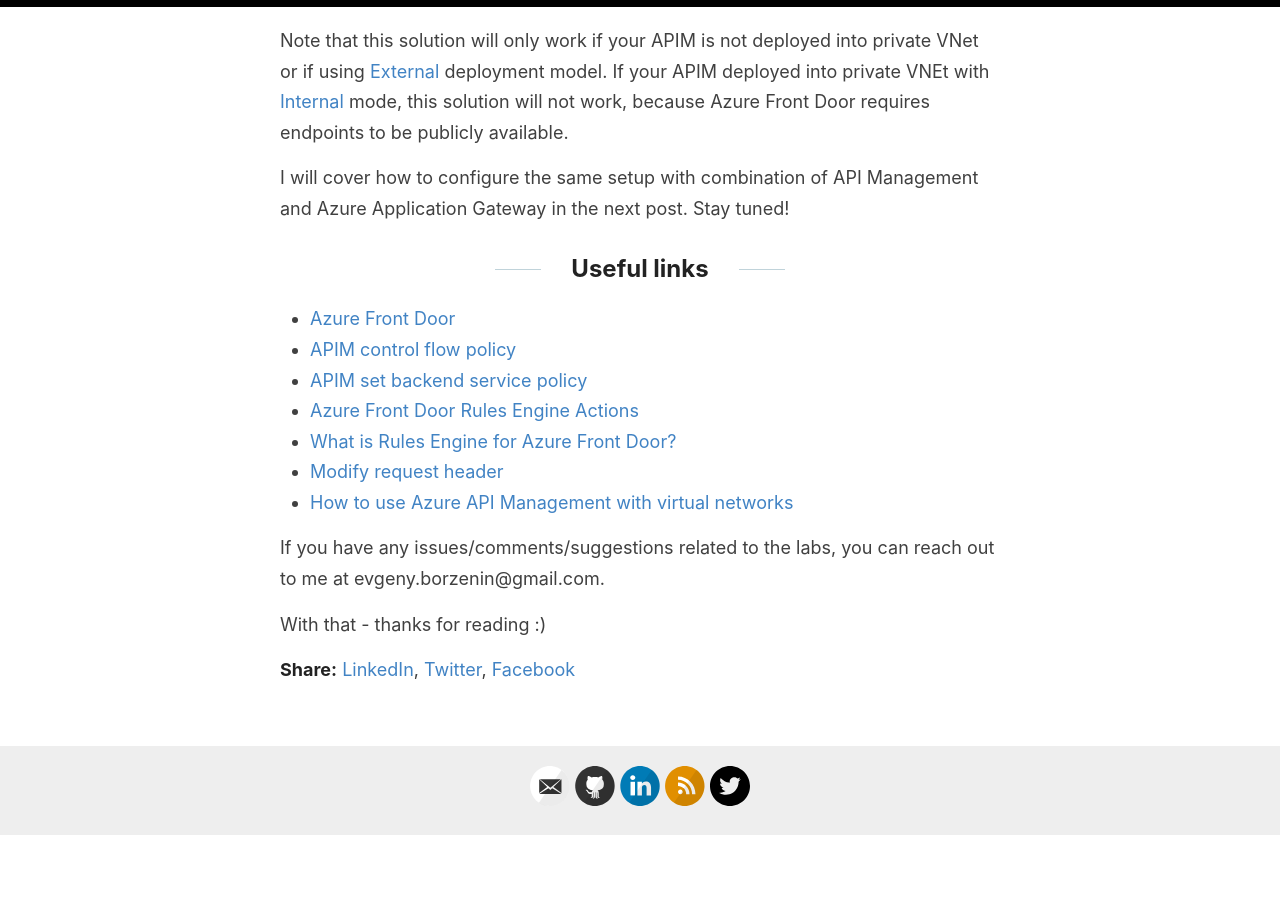
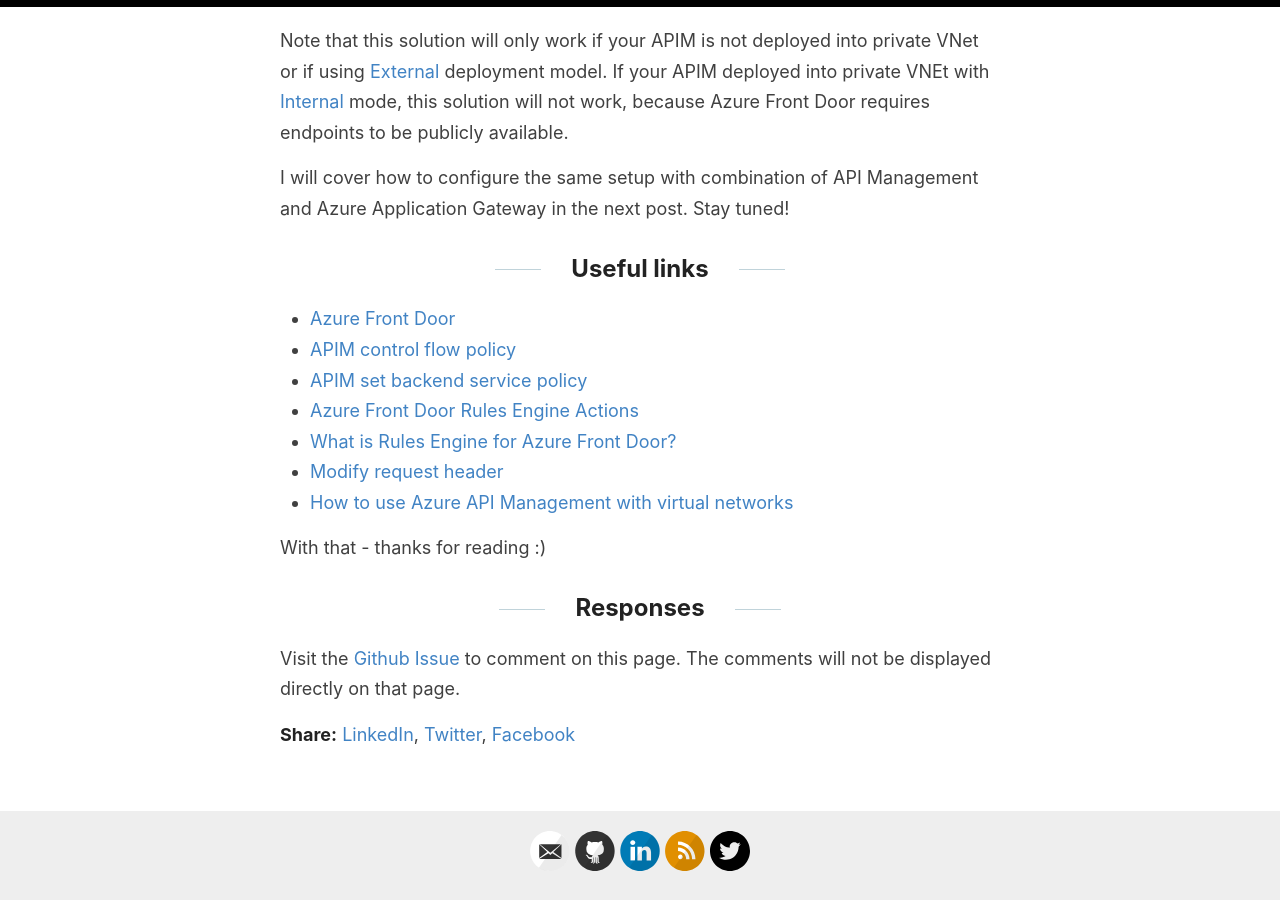
Before and after one commit to evgenyb/evgenyb.github.io, a Jekyll site: the page built from _posts/2020-10-29-blue-green-azure-front-door.md, in a window 1280 px wide and 900 px high, scrolled down 5351 px. Built offline with Jekyll 4.4.1, drawn with Linux system fonts in a browser that asks for light colours; before the commit the page ends 6186 px from its top, so only the background shows below that.

Commit message:
Add response to github issues to the AFD bg page

```diff
--- a/_posts/2020-10-29-blue-green-azure-front-door.md
+++ b/_posts/2020-10-29-blue-green-azure-front-door.md
@@ -113,6 +113,8 @@
 * [Modify request header](https://docs.microsoft.com/en-us/azure/frontdoor/front-door-rules-engine-actions?WT.mc_id=AZ-MVP-5003837#modify-request-header)
 * [How to use Azure API Management with virtual networks](https://docs.microsoft.com/en-us/azure/api-management/api-management-using-with-vnet?WT.mc_id=AZ-MVP-5003837)
 
-If you have any issues/comments/suggestions related to the labs, you can reach out to me at evgeny.borzenin@gmail.com.
+With that - thanks for reading :)
 
-With that - thanks for reading :)
+## Responses
+
+Visit the [Github Issue](https://github.com/evgenyb/evgenyb.github.io/issues/20) to comment on this page. The comments will not be displayed directly on that page.
```
